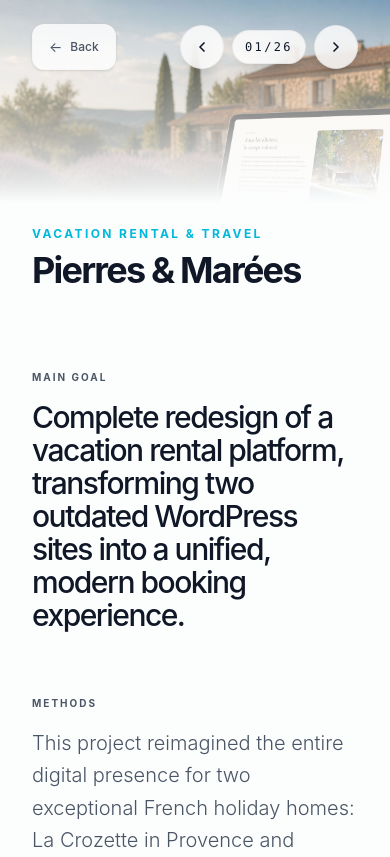
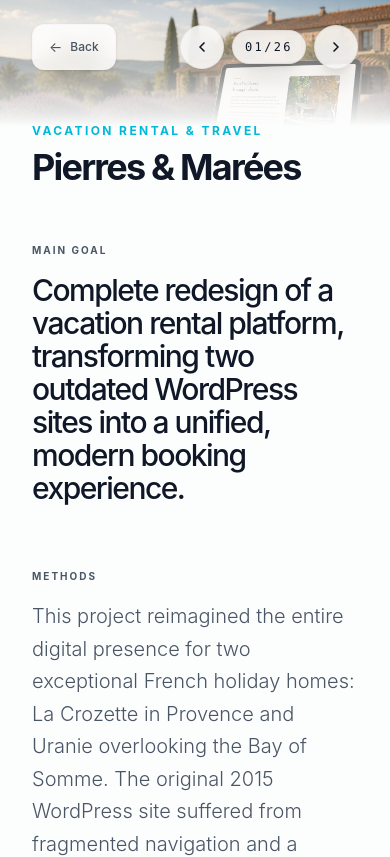
Before and after one commit to sovetkevin/kevin-sovet-portfolio-next, a Next.js app: page /projects/pierres-et-marees in a window 390 px wide. Shown: the top 857 px of the page. Built offline with nearby package versions, Linux system fonts and the light colour scheme.

Commit message:
feat/improve-display-information-project-page

```diff
--- a/components/ProjectPage.tsx
+++ b/components/ProjectPage.tsx
@@ -119,7 +119,7 @@ export default function ProjectPage({
             </div>
             <div>
                 {/* Hero image — démarre directement */}
-                <div className="w-full h-[40vh] relative">
+                <div className="w-full md:h-[40vh] h-[25vh] relative">
                     <Image
                         src={project.thumbnail}
                         alt={`${project.title} - ${project.type}`}
@@ -134,7 +134,7 @@ export default function ProjectPage({
                             background: 'linear-gradient(to top, #fcfdfd 40%, transparent 100%)'
                         }}
                     />
-                    <div className="absolute bottom-12 left-8 md:left-24">
+                    <div className="absolute md:bottom-12 bottom-6 left-8 md:left-24">
                         <span className="text-xs md:text-sm tracking-[0.2em] font-bold uppercase mb-2 block text-cyan-500">
                             {project.type}
                         </span>
@@ -145,7 +145,7 @@ export default function ProjectPage({
                 </div>
 
                 {/* Content */}
-                <div className="px-8 md:px-24 py-8 pb-24 lg:flex lg:gap-24">
+                <div className="px-8 md:px-24 py-8 pb-24 flex flex-col md:flex-row gap-12 md:gap-24">
                     {/* Left column */}
                     <div className="lg:flex-1 space-y-16 lg:min-w-0">
                         <div className="space-y-4">
```
